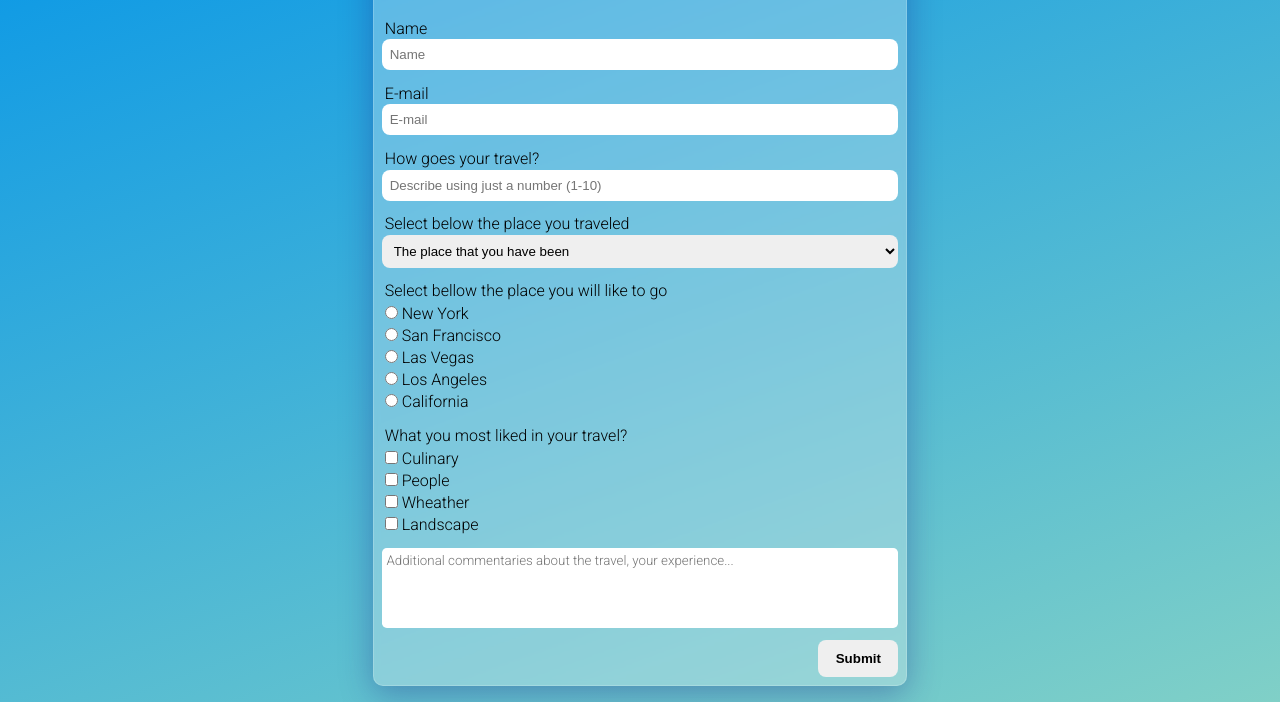
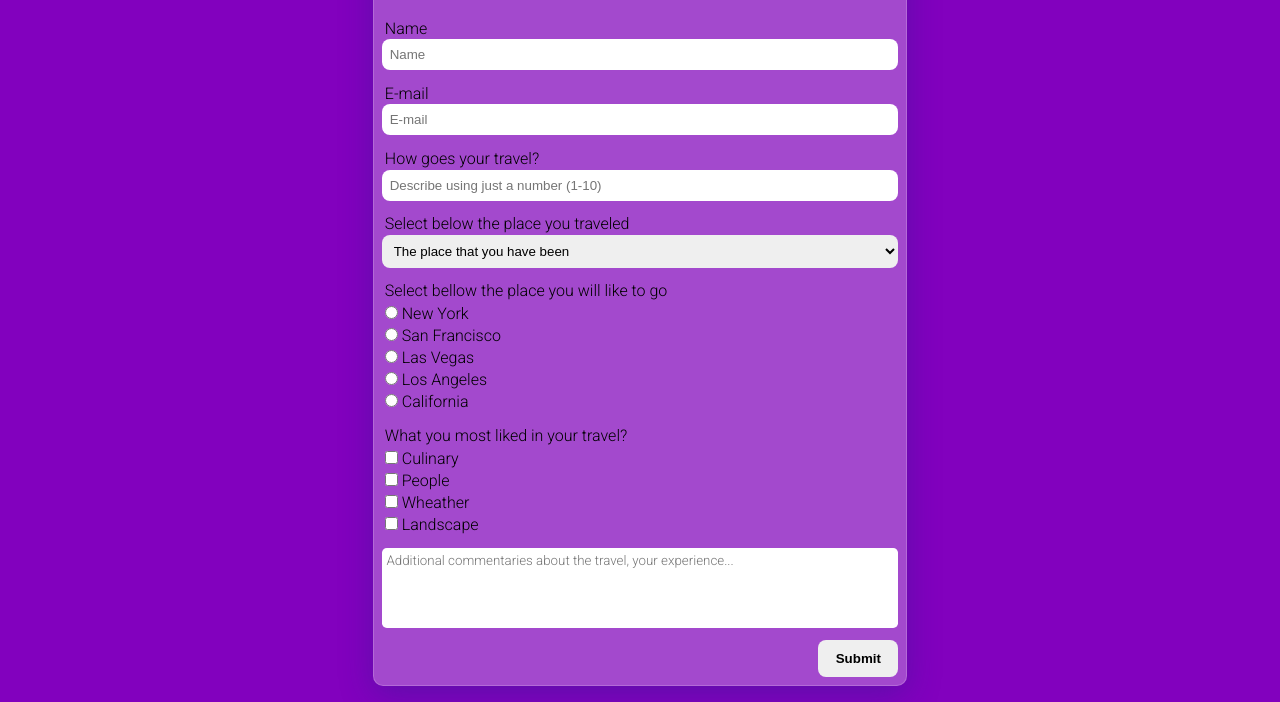
Before and after one commit to Quagliato98/survey-form, a plain HTML site: page index.html in a window 1280 px wide. Shown: the part 182-884 px from the top of the page. Drawn offline with nearby package versions, Linux system fonts and the light colour scheme.

Commit message:
change the background color

```diff
--- a/style.css
+++ b/style.css
@@ -8,8 +8,7 @@ body {
     font-family: 'Roboto', sans-serif;
     color: #000000;
     margin: 1rem 0;
-    background-color: #0093E9;
-    background-image: linear-gradient(160deg, #0093E9 0%, #80D0C7 100%);
+    background-color: #8201be;
     display: flex;
     justify-content: center;
     align-items: center;
@@ -77,7 +76,7 @@ button {
 }
 
 button:hover {
-    background-color: #0093E9;
+    background-color: #b72ef7;
     transition: 0.2s;
 }
 
```
